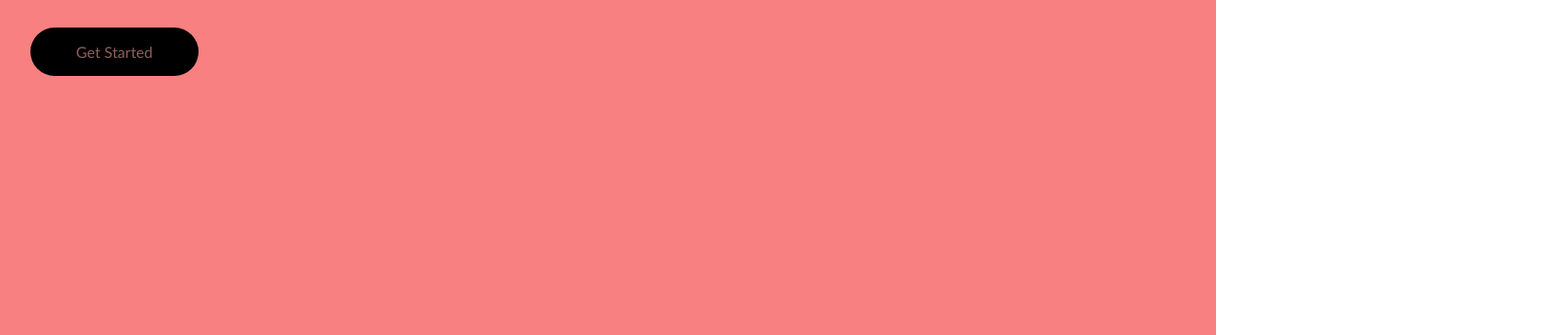
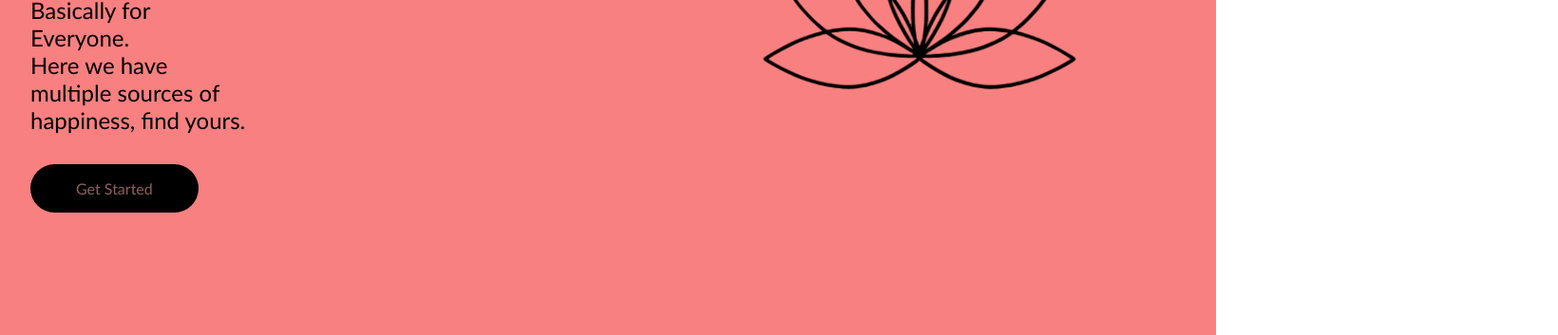
Before and after one commit to khushipy/mentalhealth-gfg-hackathon, a plain HTML site: page index.html in a window 1280 px wide. Shown: the part 487-840 px from the top of the page at 95% size, 1640 px wide, since content can reach past the window. Drawn offline with Linux system fonts and the light colour scheme.

Commit message:
Update index.html

```diff
--- a/index.html
+++ b/index.html
@@ -26,7 +26,7 @@
                 <button>Get Started</button>
             </div>
             <div class="column-right">
-                <!--img src="mentpic.png" alt="illustration" class="main-image"-->
+                <img src="pic1.png" alt="illustration" class="main-image">
             </div>
         </div>
 
```
